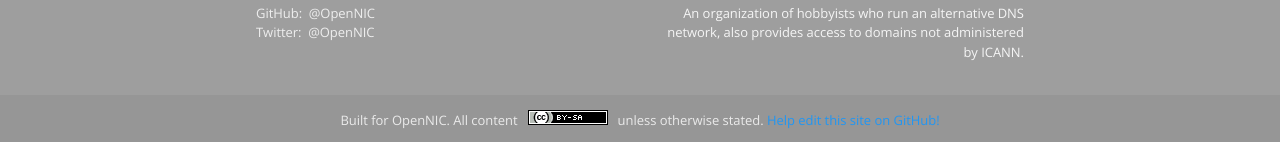
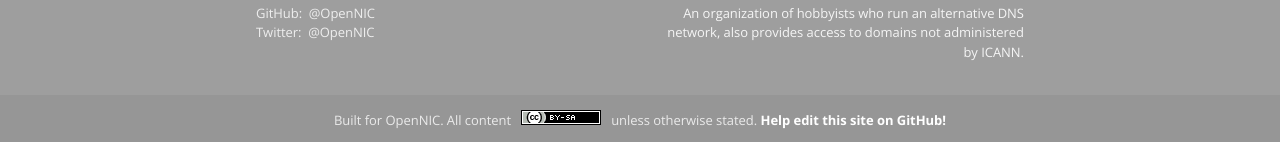
Before and after one commit to opennic/opennic-web, a Jekyll site: the page built from irc.md, in a window 1280 px wide and 1374 px high. Shown: the part 1229-1371 px from the top of the window. Built offline with Jekyll 4.4.1, drawn with Linux system fonts in a browser that asks for light colours.

Commit message:
Fixed link color

```diff
--- a/_includes/footer.html
+++ b/_includes/footer.html
@@ -17,6 +17,6 @@
   </div>
   <div class="footer-copyright">
     <div class="container center-align">
-      Built for OpenNIC. All content &nbsp; <a href="http://creativecommons.org/licenses/by-sa/3.0/" target="_blank"><img src="/assets/images/CC-BY-SA.png"></a> &nbsp; unless otherwise stated. <a href="https://github.com/opennic/opennic-web" target="_blank">Help edit this site on GitHub!</a>
+      Built for OpenNIC. All content &nbsp; <a href="http://creativecommons.org/licenses/by-sa/3.0/" target="_blank"><img src="/assets/images/CC-BY-SA.png"></a> &nbsp; unless otherwise stated. <b><a href="https://github.com/opennic/opennic-web" target="_blank" class="white-text">Help edit this site on GitHub!</a></b>
     </div>
   </div>
```
